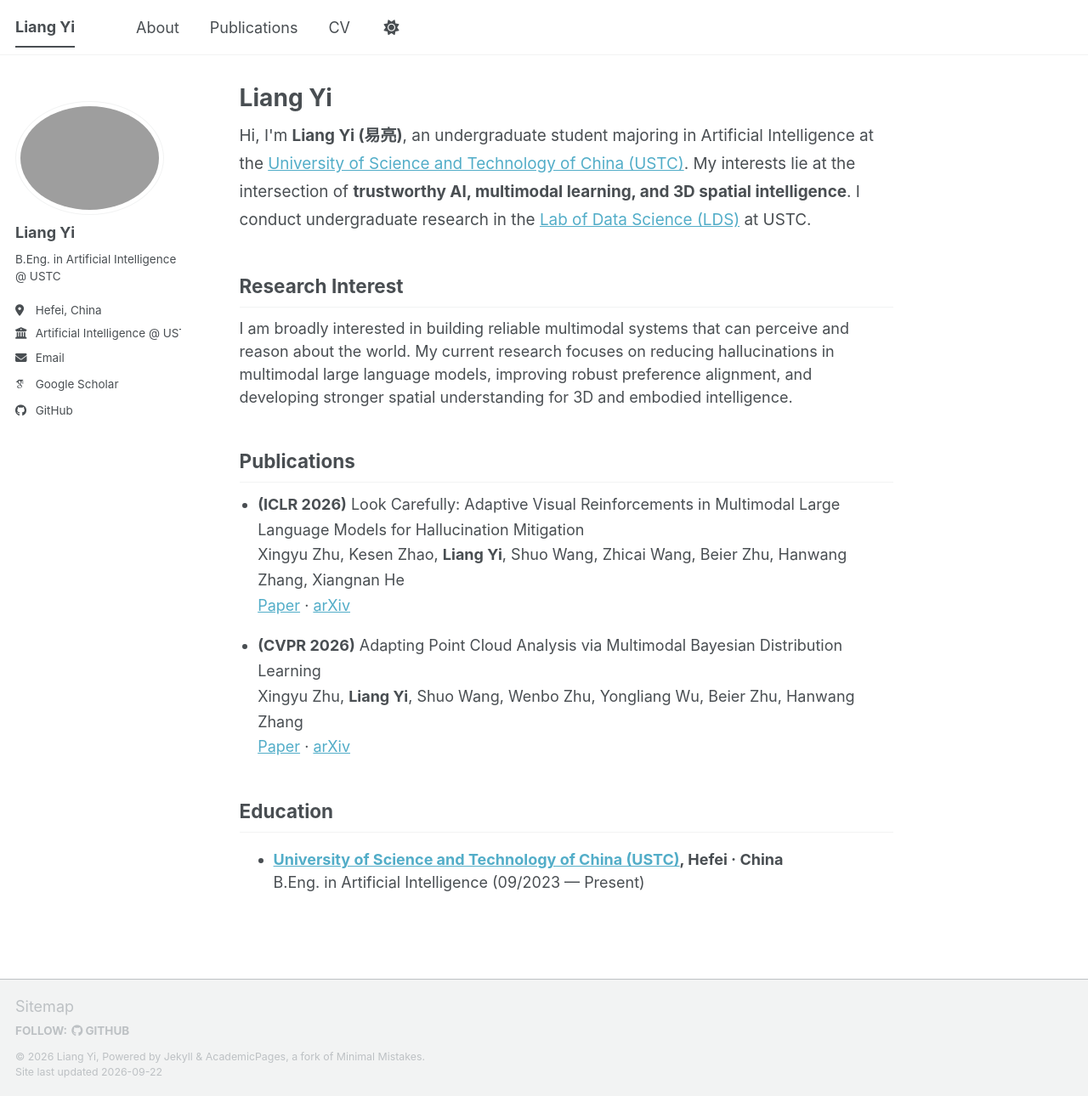
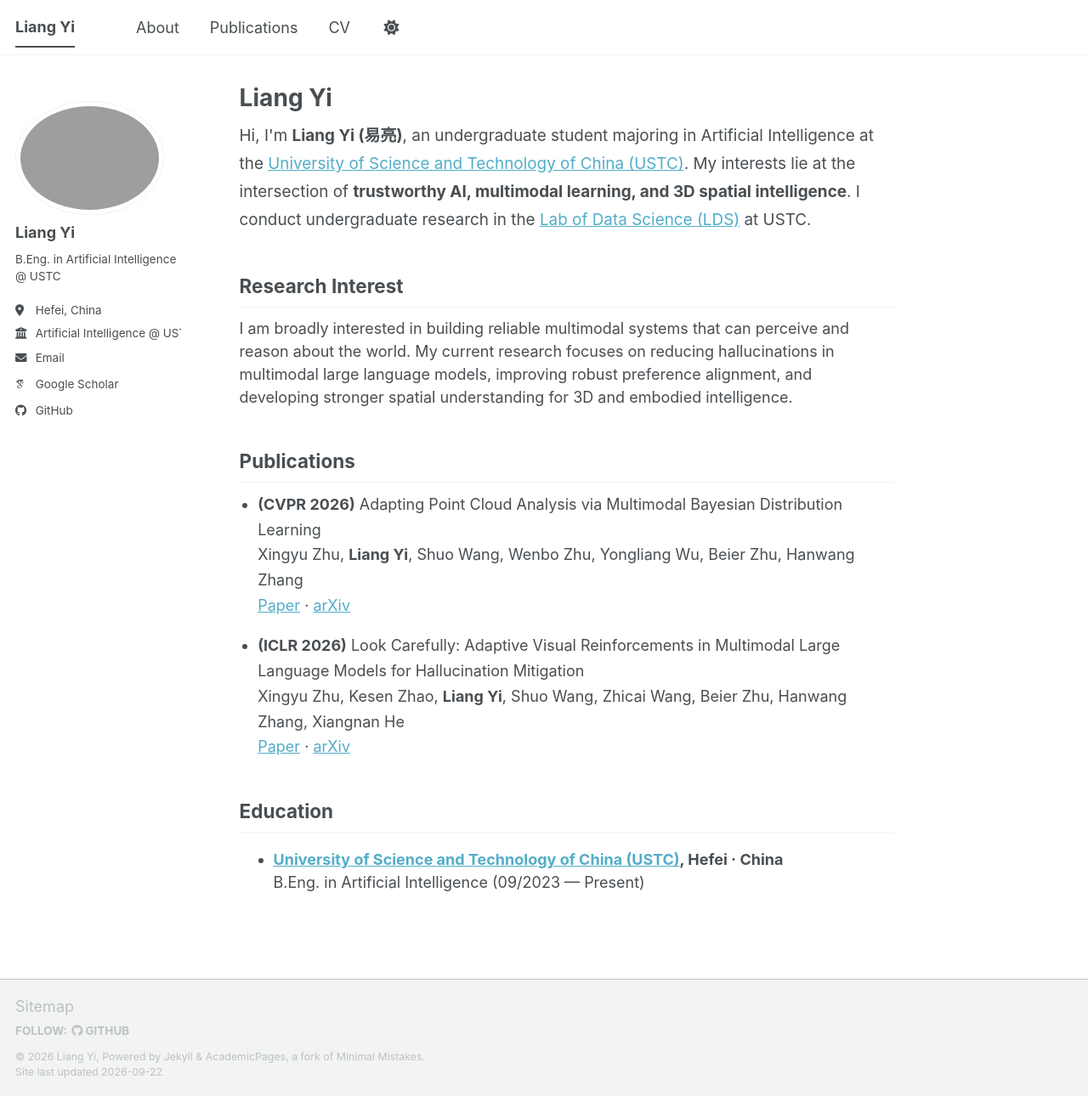
Before and after one commit to Y1-Liang/Y1-Liang.github.io, a Jekyll site: the page built from _pages/about.md, in a window 1280 px wide and 1290 px high. Shown: the whole window at 85% size. Built offline with Jekyll 4.4.1, drawn with Linux system fonts in a browser that asks for light colours; some web fonts are replaced; a script bundle is joined from its source files by our own code; library files that are not in the unit come from our copies.

Commit message:
Update about.md

```diff
--- a/_pages/about.md
+++ b/_pages/about.md
@@ -23,18 +23,18 @@ I am broadly interested in building reliable multimodal systems that can perceiv
 <ul class="home-publications">
   <li>
     <p>
+      <strong>(CVPR 2026)</strong> Adapting Point Cloud Analysis via Multimodal Bayesian Distribution Learning<br>
+      Xingyu Zhu, <strong>Liang Yi</strong>, Shuo Wang, Wenbo Zhu, Yongliang Wu, Beier Zhu, Hanwang Zhang<br>
+      <a href="https://openaccess.thecvf.com/content/CVPR2026/html/Zhu_Adapting_Point_Cloud_Analysis_via_Multimodal_Bayesian_Distribution_Learning_CVPR_2026_paper.html">Paper</a> ·
+      <a href="https://arxiv.org/abs/2603.22070">arXiv</a>
+    </p>
+  </li>
+  <li>
+    <p>
       <strong>(ICLR 2026)</strong> Look Carefully: Adaptive Visual Reinforcements in Multimodal Large Language Models for Hallucination Mitigation<br>
       Xingyu Zhu, Kesen Zhao, <strong>Liang Yi</strong>, Shuo Wang, Zhicai Wang, Beier Zhu, Hanwang Zhang, Xiangnan He<br>
       <a href="https://proceedings.iclr.cc/paper_files/paper/2026/hash/83749a89d03df30c66af88020e4c7892-Abstract-Conference.html">Paper</a> ·
       <a href="https://arxiv.org/abs/2602.24041">arXiv</a>
-    </p>
-  </li>
-  <li>
-    <p>
-      <strong>(CVPR 2026)</strong> Adapting Point Cloud Analysis via Multimodal Bayesian Distribution Learning<br>
-      Xingyu Zhu, <strong>Liang Yi</strong>, Shuo Wang, Wenbo Zhu, Yongliang Wu, Beier Zhu, Hanwang Zhang<br>
-      <a href="https://openaccess.thecvf.com/content/CVPR2026/html/Zhu_Adapting_Point_Cloud_Analysis_via_Multimodal_Bayesian_Distribution_Learning_CVPR_2026_paper.html">Paper</a> ·
-      <a href="https://arxiv.org/abs/2603.22070">arXiv</a>
     </p>
   </li>
 </ul>
```
